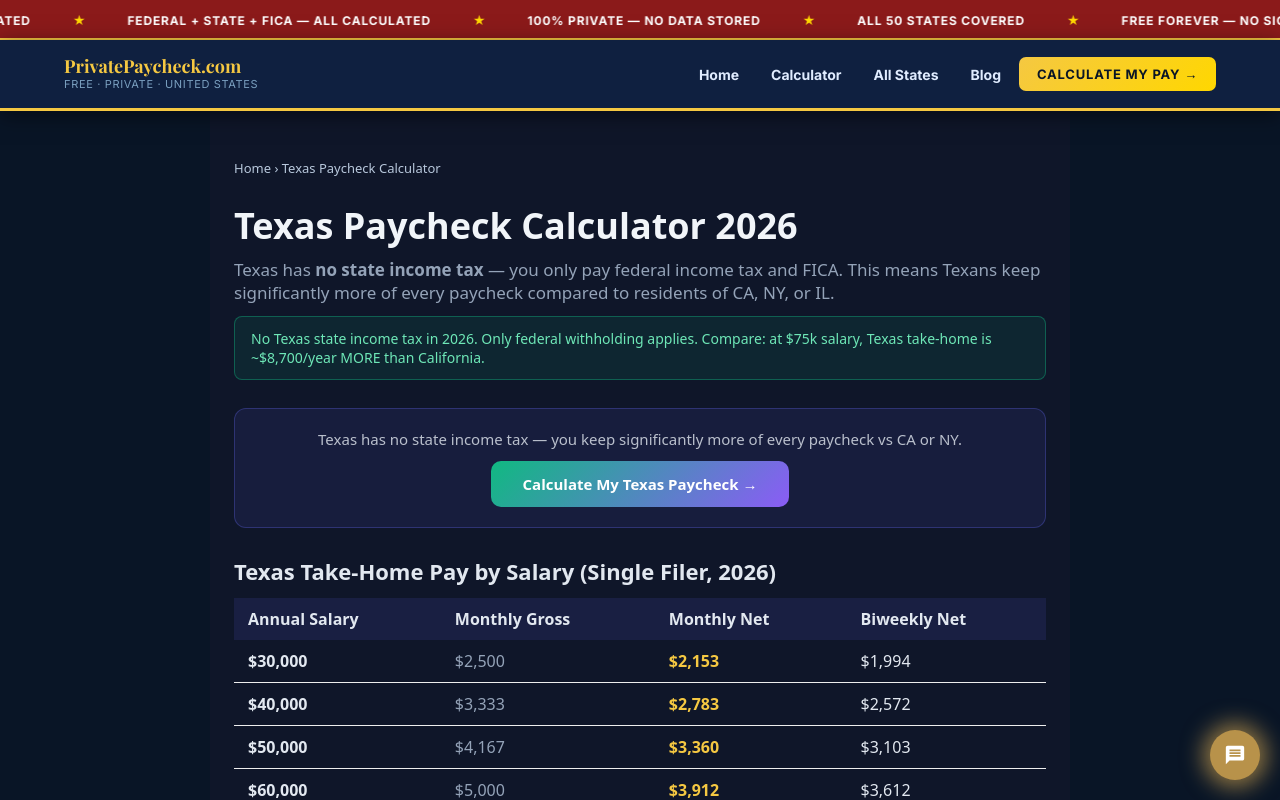
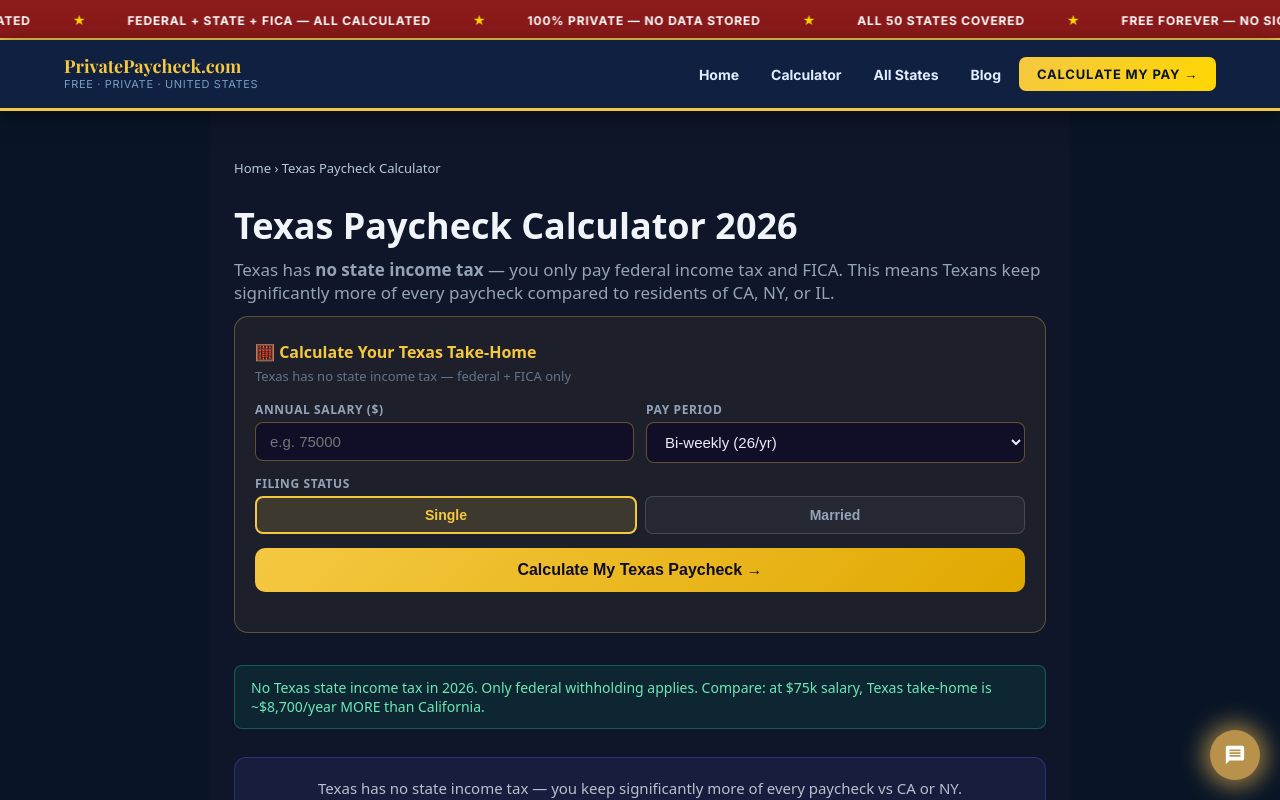
Before and after one commit to devqrcraft-ui/privatepaycheck, a Next.js app: page /texas-paycheck-calculator in a window 1280 px wide. Shown: the top 800 px of the page. Built offline with nearby package versions, Linux system fonts and the light colour scheme.

Commit message:
feat: inline FL+TX paycheck calculators on state pages

```diff
--- a/src/app/florida-paycheck-calculator/page.tsx
+++ b/src/app/florida-paycheck-calculator/page.tsx
@@ -1,4 +1,5 @@
 import type { Metadata } from 'next'
+import FlTxCalcEmbed from '@/components/FlTxCalcEmbed'
 export const metadata: Metadata = {
   title: 'Florida Paycheck Calculator 2026 — No State Tax, See Exact Take-Home Pay',
   description: 'Free Florida paycheck calculator. Find your 2026 take-home pay after federal income tax and FICA (no state tax in Florida). Simple, fast and 100% private — your salary stays in your browser.',
@@ -73,6 +74,7 @@ export default function Page() {
         </ul>
         <h3 style={{ fontSize: 'clamp(16px,3vw,18px)' as unknown as number, fontWeight: 700, color: '#f8fafc', marginBottom: 10 }}>How much income tax will I pay in Florida?</h3>
         <p style={{ fontSize: 'clamp(15px,2.5vw,16px)' as unknown as number, color: '#b0c4de', lineHeight: 1.8, margin: 0 }}>Florida is one of 9 states with no state income tax. Workers keep more of each paycheck compared to high-tax states. The only deductions from a Florida paycheck are federal income tax and FICA — Social Security (6.2%) and Medicare (1.45%).</p>
+      <FlTxCalcEmbed state="florida" />
       </div>
       <div style={{ borderTop: '2px solid rgba(255,255,255,0.1)', marginTop: 40, paddingTop: 32 }}>
         <h2 style={{ fontSize: 18, fontWeight: 800, marginBottom: 16 }}>Compare Other States</h2>
--- a/src/app/texas-paycheck-calculator/page.tsx
+++ b/src/app/texas-paycheck-calculator/page.tsx
@@ -1,4 +1,5 @@
 import type { Metadata } from 'next'
+import FlTxCalcEmbed from '@/components/FlTxCalcEmbed'
 export const metadata: Metadata = {
   title: 'Texas Paycheck Calculator 2026 — No State Tax, Instant Take-Home Pay',
   description: 'Free Texas paycheck calculator 2026. Texas has no state income tax — see exactly how much you keep after federal tax and FICA. Salary or hourly. Instant, no signup.',
@@ -31,6 +32,8 @@ export default function Page() {
       </nav>
       <h1 style={{ fontSize: 'clamp(26px,4vw,36px)', fontWeight: 900, marginBottom: 8, color: '#f1f5f9' }}>Texas Paycheck Calculator 2026</h1>
       <p style={{ fontSize: 17, color: '#94a3b8', marginBottom: 12 }}>Texas has <strong>no state income tax</strong> — you only pay federal income tax and FICA. This means Texans keep significantly more of every paycheck compared to residents of CA, NY, or IL.</p>
+
+      <FlTxCalcEmbed state="texas" />
       <div style={{ background: 'rgba(16,185,129,0.1)', border: '1px solid rgba(16,185,129,0.4)', borderRadius: 8, padding: '12px 16px', marginBottom: 28, fontSize: 14, color: '#6ee7b7' }}>
         No Texas state income tax in 2026. Only federal withholding applies. Compare: at $75k salary, Texas take-home is ~$8,700/year MORE than California.
       </div>
--- /dev/null
+++ b/src/components/FlTxCalcEmbed.tsx
@@ -0,0 +1,158 @@
+'use client';
+import { useState } from 'react';
+
+const FED_BRACKETS: [number,number][] = [
+  [11600,.10],[47150,.12],[100525,.22],[191950,.24],
+  [243725,.32],[609350,.35],[Infinity,.37]
+];
+const FED_BRACKETS_MFJ: [number,number][] = [
+  [23200,.10],[94300,.12],[201050,.22],[383900,.24],
+  [487450,.32],[731200,.35],[Infinity,.37]
+];
+
+function calcTax(brackets: [number,number][], income: number): number {
+  let tax = 0, prev = 0;
+  for (const [lim, rate] of brackets) {
+    if (income <= prev) break;
+    tax += (Math.min(income, lim) - prev) * rate;
+    prev = lim;
+  }
+  return tax;
+}
+function fmt(n: number) { return '$' + Math.round(n).toLocaleString('en-US'); }
+
+interface Props { state: 'florida' | 'texas'; accent?: string; }
+
+export default function FlTxCalcEmbed({ state, accent = '#F5C842' }: Props) {
+  const [salary, setSalary] = useState('');
+  const [period, setPeriod] = useState('26');
+  const [filing, setFiling] = useState('single');
+  const [result, setResult] = useState<null|{
+    gross:number; fed:number; ss:number; med:number; net:number; netYear:number; pct:number;
+  }>(null);
+
+  function calculate() {
+    const annual = parseFloat(salary.replace(/[^0-9.]/g,''));
+    if (!annual || annual <= 0) return;
+    const f = parseInt(period);
+    const stdDed = filing === 'married' ? 30000 : 15000;
+    const brackets = filing === 'married' ? FED_BRACKETS_MFJ : FED_BRACKETS;
+    const fedTaxable = Math.max(0, annual - stdDed);
+    const fed = calcTax(brackets, fedTaxable);
+    const ss  = Math.min(annual, 184500) * 0.062;
+    const med = annual * 0.0145;
+    const netYear = annual - fed - ss - med;
+    const gross = annual / f;
+    const net = netYear / f;
+    const pct = ((fed + ss + med) / annual) * 100;
+    setResult({ gross, fed:fed/f, ss:ss/f, med:med/f, net, netYear, pct });
+  }
+
+  const stateName = state === 'florida' ? 'Florida' : 'Texas';
+
+  const inp: React.CSSProperties = {
+    width:'100%', padding:'10px 14px', borderRadius:8,
+    border:`1px solid rgba(245,200,66,0.35)`,
+    background:'rgba(15,12,41,0.8)', color:'#e8edf8',
+    fontSize:15, outline:'none', boxSizing:'border-box'
+  };
+  const lbl: React.CSSProperties = {
+    fontSize:12, fontWeight:700, color:'#94a3b8',
+    textTransform:'uppercase', letterSpacing:'0.05em',
+    marginBottom:4, display:'block'
+  };
+
+  return (
+    <div style={{
+      background:'rgba(245,200,66,0.06)',
+      border:'1.5px solid rgba(245,200,66,0.3)',
+      borderRadius:14, padding:'24px 20px', marginBottom:32, marginTop:8
+    }}>
+      <div style={{ fontSize:16, fontWeight:800, color:accent, marginBottom:4 }}>
+        🧮 Calculate Your {stateName} Take-Home
+      </div>
+      <div style={{ fontSize:13, color:'#64748b', marginBottom:16 }}>
+        {stateName} has no state income tax — federal + FICA only
+      </div>
+      <div style={{ display:'grid', gridTemplateColumns:'1fr 1fr', gap:12, marginBottom:12 }}>
+        <div>
+          <label style={lbl}>Annual Salary ($)</label>
+          <input style={inp} type="number" placeholder="e.g. 75000"
+            value={salary} onChange={e=>setSalary(e.target.value)}
+            onKeyDown={e=>e.key==='Enter'&&calculate()}
+            aria-label="Annual salary in dollars" />
+        </div>
+        <div>
+          <label style={lbl}>Pay Period</label>
+          <select style={inp} value={period} onChange={e=>setPeriod(e.target.value)}
+            aria-label="Pay period frequency">
+            <option value="52">Weekly (52/yr)</option>
+            <option value="26">Bi-weekly (26/yr)</option>
+            <option value="24">Semi-monthly (24/yr)</option>
+            <option value="12">Monthly (12/yr)</option>
+          </select>
+        </div>
+      </div>
+      <div style={{ marginBottom:14 }}>
+        <label style={lbl}>Filing Status</label>
+        <div style={{ display:'flex', gap:8 }}>
+          {[['single','Single'],['married','Married']].map(([v,l])=>(
+            <button key={v} onClick={()=>setFiling(v)} style={{
+              flex:1, padding:'9px 0', borderRadius:8, fontSize:14, fontWeight:700,
+              border: filing===v ? `2px solid ${accent}` : '1px solid rgba(255,255,255,0.15)',
+              background: filing===v ? 'rgba(245,200,66,0.15)' : 'rgba(255,255,255,0.04)',
+              color: filing===v ? accent : '#94a3b8', cursor:'pointer'
+            }}>{l}</button>
+          ))}
+        </div>
+      </div>
+      <button onClick={calculate} style={{
+        width:'100%', padding:'13px 0', borderRadius:10, border:'none',
+        background:'linear-gradient(135deg,#F5C842,#e0a800)',
+        color:'#0f0c29', fontWeight:900, fontSize:16, cursor:'pointer', marginBottom:16
+      }}>
+        Calculate My {stateName} Paycheck →
+      </button>
+
+      {result && (
+        <div style={{
+          background:'rgba(15,12,41,0.9)', borderRadius:10,
+          padding:'16px 18px', border:'1px solid rgba(245,200,66,0.2)'
+        }}>
+          <div style={{
+            display:'flex', justifyContent:'space-between', alignItems:'center',
+            marginBottom:14, paddingBottom:12,
+            borderBottom:'1px solid rgba(255,255,255,0.08)'
+          }}>
+            <span style={{ fontSize:13, color:'#94a3b8' }}>Take-home per period</span>
+            <span style={{ fontSize:26, fontWeight:900, color:accent }}>{fmt(result.net)}</span>
+          </div>
+          <div style={{ display:'flex', flexDirection:'column', gap:7 }}>
+            {[
+              ['Gross Pay',       fmt(result.gross), '#e8edf8'],
+              ['Federal Tax',     '-'+fmt(result.fed),  '#f87171'],
+              ['Social Security', '-'+fmt(result.ss),   '#fb923c'],
+              ['Medicare',        '-'+fmt(result.med),  '#fb923c'],
+              [stateName+' State Tax', '$0 — no state tax 🎉', '#4ade80'],
+            ].map(([label,val,col])=>(
+              <div key={label} style={{ display:'flex', justifyContent:'space-between', fontSize:14 }}>
+                <span style={{ color:'#94a3b8' }}>{label}</span>
+                <span style={{ fontWeight:700, color:col }}>{val}</span>
+              </div>
+            ))}
+          </div>
+          <div style={{
+            marginTop:12, paddingTop:10,
+            borderTop:'1px solid rgba(255,255,255,0.08)',
+            display:'flex', justifyContent:'space-between', fontSize:13
+          }}>
+            <span style={{ color:'#64748b' }}>Annual take-home</span>
+            <span style={{ color:accent, fontWeight:700 }}>
+              {fmt(result.netYear)}/yr · {result.pct.toFixed(1)}% total tax
+            </span>
+          </div>
+        </div>
+      )}
+    </div>
+  );
+}
```
